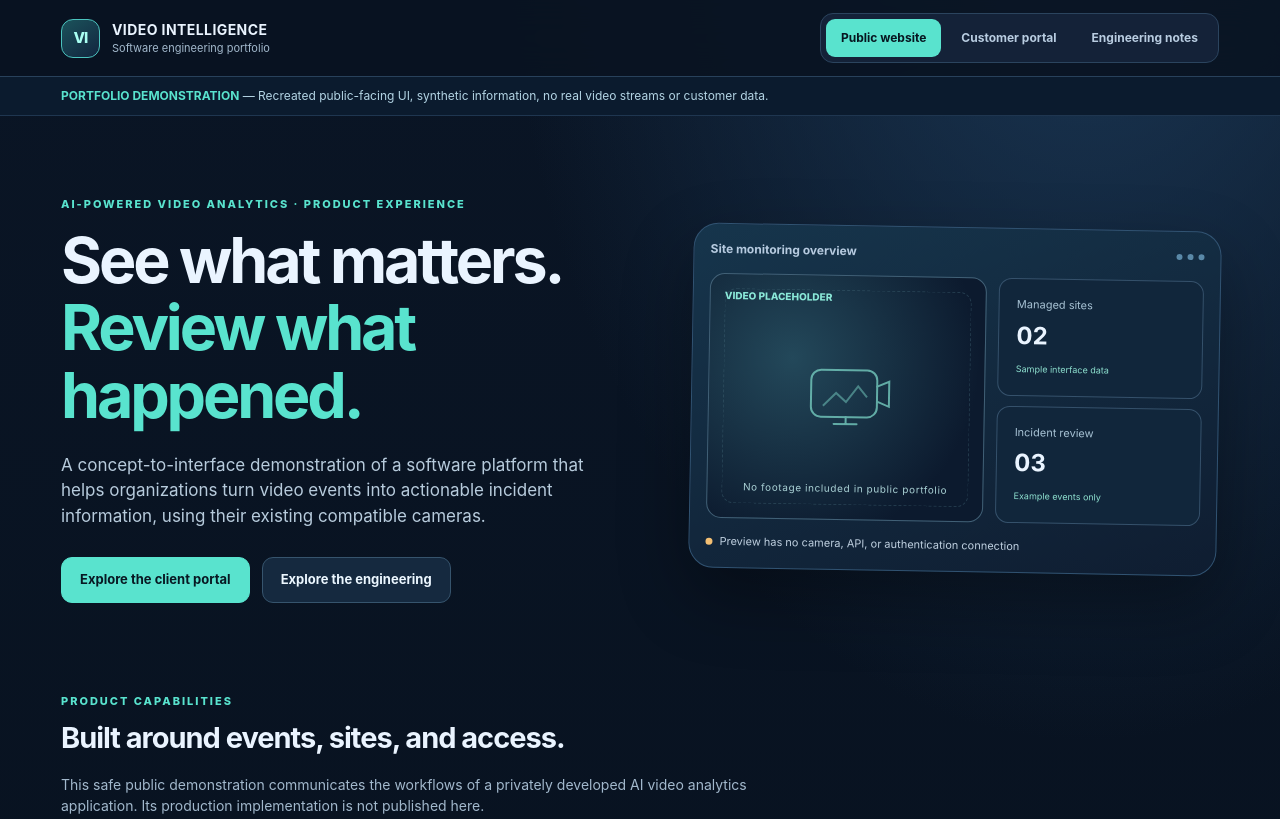
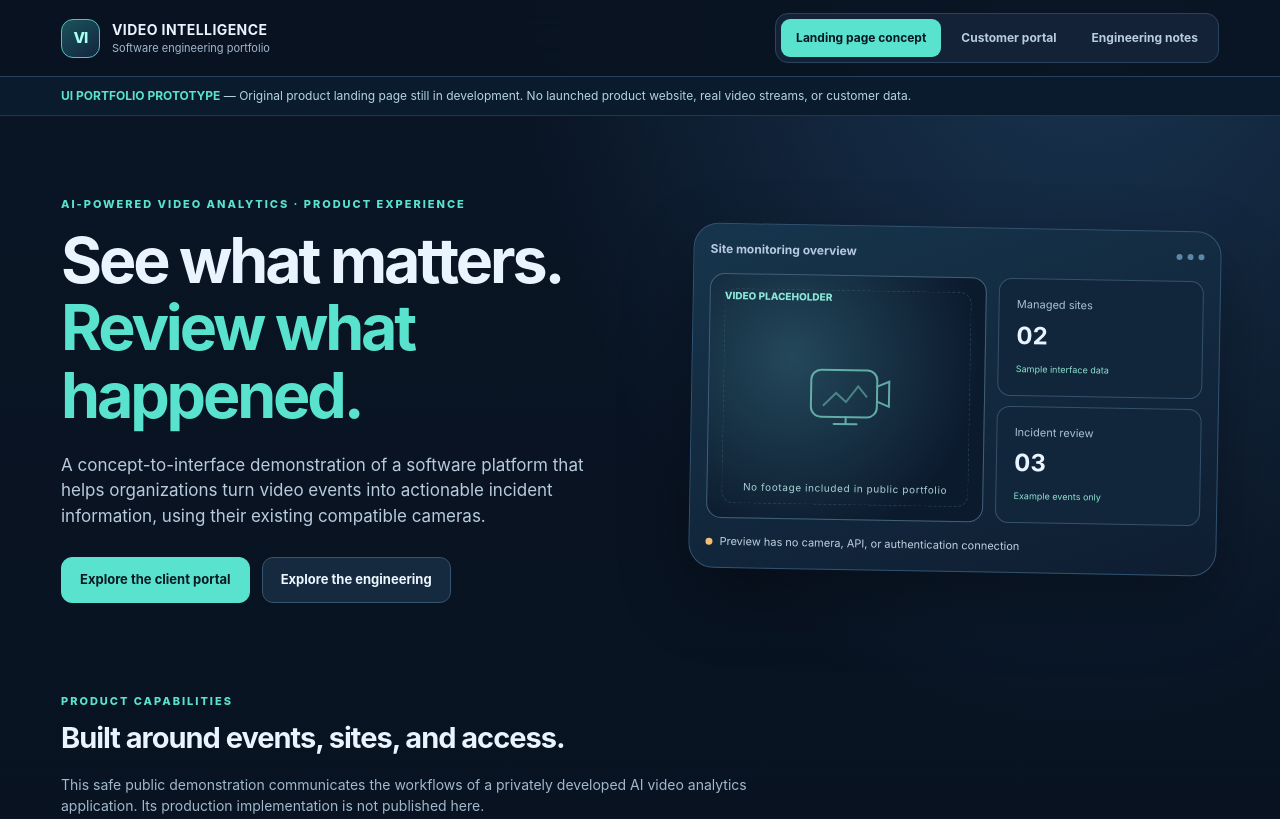
Before and after one commit to IdanTurj/IdanTurj, a plain HTML site: page docs/index.html in a window 1280 px wide. Shown: the top 819 px of the page. Drawn offline with Linux system fonts and the light colour scheme.

Commit message:
Label portfolio screens as concepts, not a launched website

```diff
--- a/docs/index.html
+++ b/docs/index.html
@@ -4,7 +4,7 @@
   <meta charset="utf-8">
   <meta name="viewport" content="width=device-width, initial-scale=1">
   <meta name="theme-color" content="#091321">
-  <meta name="description" content="A privacy-safe portfolio demonstration of an AI video analytics product's landing page and customer portal. No live cameras or production services.">
+  <meta name="description" content="A static portfolio UI concept. Original product landing page is in development; no live website, cameras, or production services.">
   <title>Video Intelligence | Software Engineering Portfolio</title>
   <style>
     :root{color-scheme:dark;--bg:#091321;--panel:#101e30;--panel2:#13243a;--border:#29415c;--ink:#eaf4ff;--muted:#a2b8cc;--teal:#59e3ce;--blue:#80b7ff;--amber:#f2c477;--red:#f3a1a1;--radius:18px}
@@ -44,12 +44,12 @@
   <header class="top"><div class="wrap top-inner">
     <a class="brand" href="#landing" data-view="landing" aria-label="Video Intelligence portfolio home"><span class="brand-mark">VI</span><span><strong>VIDEO INTELLIGENCE</strong><small>Software engineering portfolio</small></span></a>
     <nav class="nav" aria-label="Demo sections">
-      <button class="active" type="button" data-view="landing" aria-pressed="true">Public website</button>
+      <button class="active" type="button" data-view="landing" aria-pressed="true">Landing page concept</button>
       <button type="button" data-view="portal" aria-pressed="false">Customer portal</button>
       <button type="button" data-view="engineering" aria-pressed="false">Engineering notes</button>
     </nav>
   </div></header>
-  <div class="notice"><div class="wrap"><span>PORTFOLIO DEMONSTRATION</span> — Recreated public-facing UI, synthetic information, no real video streams or customer data.</div></div>
+  <div class="notice"><div class="wrap"><span>UI PORTFOLIO PROTOTYPE</span> — Original product landing page still in development. No launched product website, real video streams, or customer data.</div></div>
   <main class="wrap">
     <section id="landing" aria-label="Marketing landing page demonstration">
       <div class="hero">
@@ -156,7 +156,7 @@
   <footer><div class="wrap"><span>Independent development portfolio · Idan Turjeman</span><span>Public-safe UI demonstration · No customer or camera data</span></div></footer>
   <script>
     (function(){
-      var names={landing:'Public website',portal:'Customer portal',engineering:'Engineering notes'};
+      var names={landing:'Landing page concept',portal:'Customer UI concept',engineering:'Engineering notes'};
       function showView(name){
         if(!names[name])name='landing';
         Object.keys(names).forEach(function(k){document.getElementById(k).classList.toggle('hidden',k!==name);});
```
